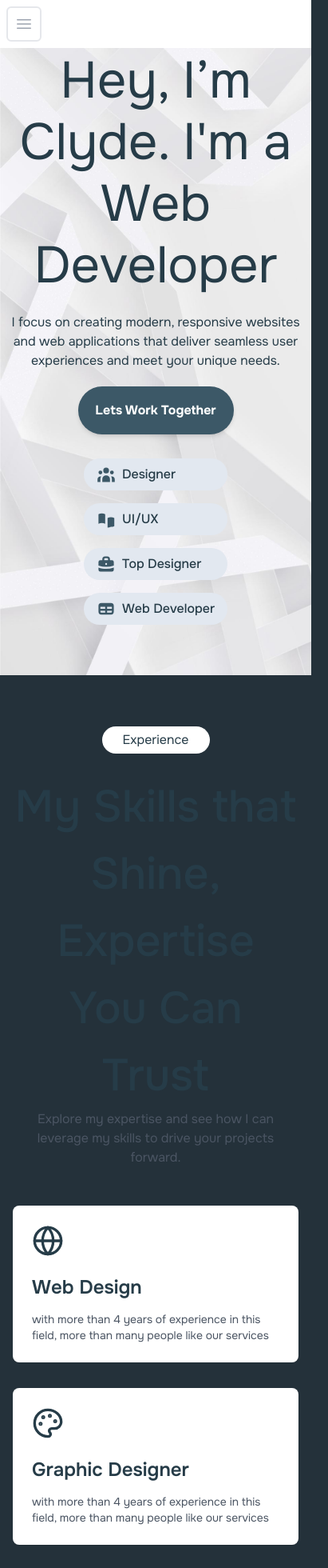
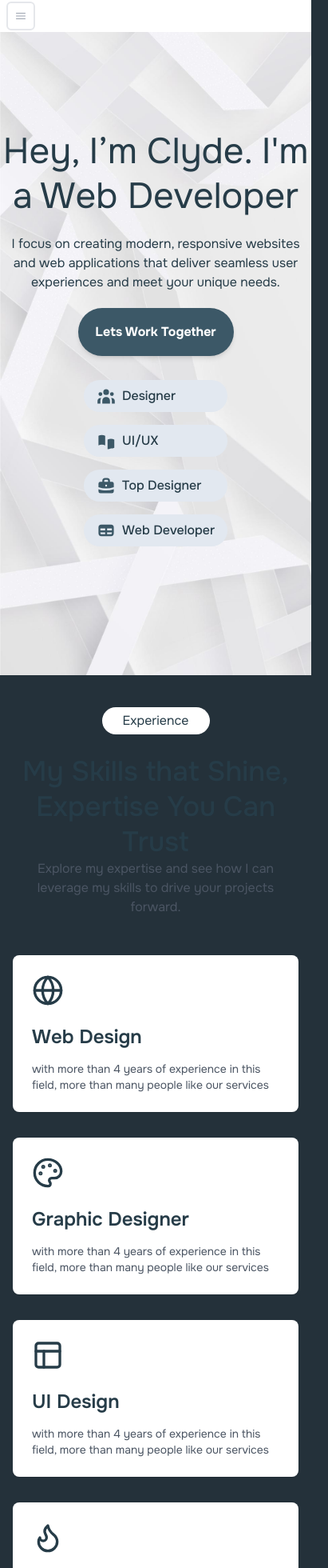
Before and after one commit to jkclyde31/modern-portfolio, a Next.js app: page / in a window 390 px wide. Shown: the top 1960 px of the page at 80% size, 411 px wide, since content can reach past the window. Built offline with nearby package versions, Linux system fonts and the light colour scheme.

Commit message:
mobile-responsive

```diff
--- a/app/sections/ContactSection.jsx
+++ b/app/sections/ContactSection.jsx
@@ -25,10 +25,10 @@ const ContactForm = () => {
   };
 
   return (
-    <div className="py-16 px-4 max-w-6xl mx-auto">
+    <div className="py-10 md:py-16 px-4 max-w-6xl mx-auto">
       <div className="max-w-[1320px] mx-auto px-4">
         <div className="text-center mb-12">
-          <h2 className="text-primary text-[48px] mb-4">Get in Touch</h2>
+          <h2 className="text-3xl font-semibold mb-2">Get in Touch</h2>
           <p className="text-primary/80 mb-8 max-w-[680px] mx-auto">
             Have a project in mind or want to stay updated? Let's connect and bring your ideas to life!
           </p>
--- a/app/sections/ProjectsSection.jsx
+++ b/app/sections/ProjectsSection.jsx
@@ -182,7 +182,7 @@ const CreativeProjects = () => {
   };
 
   return (
-    <section className="py-16 px-4 max-w-6xl mx-auto">
+    <section className="py-10 md:py-16 px-4 max-w-6xl mx-auto">
       <div className="text-center mb-12">
         <h2 className="text-3xl font-semibold mb-2">My Creative Projects</h2>
         <p className="text-gray-600">
@@ -190,7 +190,7 @@ const CreativeProjects = () => {
         </p>
       </div>
 
-      <div className="flex justify-center mb-8 space-x-2">
+      <div className="flex justify-center mb-8 space-x-2 flex-wrap">
         {tabs.map((tab) => (
           <button
             key={tab}
--- a/app/sections/SkillsSection.jsx
+++ b/app/sections/SkillsSection.jsx
@@ -35,10 +35,10 @@ const SkillsSection = () => {
   ];
 
   return (
-    <section className="py-16 px-4 max-w-6xl mx-auto">
+    <section className="py-10 md:py-16 px-4 max-w-6xl mx-auto">
       <div className="text-center mb-12">
         <p className='mb-[25px] p-[5px] rounded-[50px] bg-white max-w-[135px] mx-auto'>Experience</p>
-        <h2 className="text-[56px] text-[#263C48] font-medium  max-w-[905px] mx-auto">My Skills that Shine, Expertise You Can Trust</h2>
+        <h2 className="text-[35px] md:text-[56px] text-[#263C48] font-medium  max-w-[905px] mx-auto leading-tight	">My Skills that Shine, Expertise You Can Trust</h2>
         <p className="text-gray-600 max-w-[461px] mx-auto">
           Explore my expertise and see how I can leverage my skills to drive your projects forward.
         </p>
--- a/components/Footer.jsx
+++ b/components/Footer.jsx
@@ -8,7 +8,7 @@ const Footer = () => {
   const currentYear = new Date().getFullYear();
 
   return (
-    <footer className='bg-gray-200 py-16 mt-24'>
+    <footer className='bg-gray-200 py-2 md:py-10 mt-5 md:mt-24'>
       <div className='container mx-auto flex flex-col md:flex-row items-center justify-center px-4'>
         {/* <div className='mb-4 md:mb-0'>
           <Image src={logo} alt='Logo' className='h-8 w-auto' />
--- a/components/Header.jsx
+++ b/components/Header.jsx
@@ -8,7 +8,7 @@ const Header = ({children}) => {
     <div className=" bg-hero-pattern bg-cover bg-no-repeat min-h-screen ">
         <Navbar/>
         <div id="Banner"  className="font-Onest text-primary flex flex-col items-center justify-center min-h-screen text-center">
-          <h1 className=" text-[64px] max-w-[1320px]  text-center mx-auto  leading-[1.2]">
+          <h1 className="text-[45px] leading-tight	 md:text-[64px] max-w-[1320px]  text-center mx-auto  md:leading-[1.2]">
              Hey, I’m Clyde. I'm a<span className="inline md:block"> Web Developer</span>
           </h1>
           <p className="mx-auto text-center max-w-[680px] pt-[20px] pb-[20px]">
--- a/components/Navbar/MenuDropDown.jsx
+++ b/components/Navbar/MenuDropDown.jsx
@@ -13,7 +13,7 @@ const MenuDropDown = ({setIsMobileMenuOpen, isMobileMenuOpen}) => {
         <span className='absolute -inset-0.5'></span>
         <span className='sr-only'>Open main menu</span>
         <svg
-            className='block h-6 w-6'
+            className='block h-4 w-4'
             fill='none'
             viewBox='0 0 24 24'
             strokeWidth='1.5'
--- a/components/Navbar/Navbar.jsx
+++ b/components/Navbar/Navbar.jsx
@@ -83,7 +83,7 @@ const Navbar = () => {
         {/* ROW */}
         <div className='mx-auto max-w-[600px]   lg:px-8 pt-0 md:pt-[20px]'>
           {/* FLEX BOX */}
-          <div className='relative flex  items-center py-[30px]  md:py-3 px-15 bg-white md:rounded-[100px]'>
+          <div className='relative flex  items-center py-[20px]  md:py-3 px-15 bg-white md:rounded-[100px]'>
             <MenuDropDown
               setIsMobileMenuOpen={toggleMobileMenu}
               isMobileMenuOpen={isMobileMenuOpen}
```
